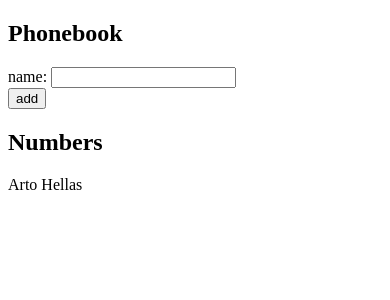
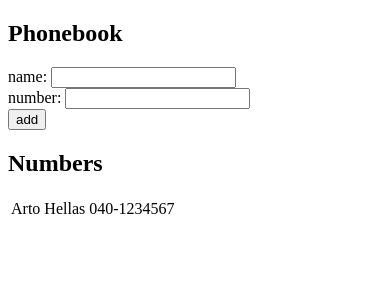
Before and after one commit to MostafaIn/fullStackOpen-2020, a React (Create React App) app in the folder part2/phonebook/: page / in a window 390 px wide. Shown: the top 300 px of the page. Built offline with nearby package versions, Linux system fonts and the light colour scheme.

Commit message:
2.8: The Phonebook Step3

```diff
--- a/part2/phonebook/src/App.js
+++ b/part2/phonebook/src/App.js
@@ -2,17 +2,14 @@ import React, { useState } from 'react'
 
 const App = () => {
   const [ persons, setPersons ] = useState([
-    { name: 'Arto Hellas' }
+    { name: 'Arto Hellas', number: '040-1234567' }
   ])
   const [ newName, setNewName ] = useState('')
-
-  const handleChange = (event) =>{
-      setNewName(event.target.value)
-  };
+  const [ newNumber, setNewNumber ] = useState('')
 
   const handleSubmit = (event) =>{
         event.preventDefault();
-        const newPerson = { name: newName}
+        const newPerson = { name: newName, number: newNumber}
         if(!newName || newName === ''){
             return alert('Enter your name')
           }
@@ -20,6 +17,7 @@ const App = () => {
 
         (checkName) ? alert(`${newName} is already added to phonebook`) : setPersons([...persons, newPerson]);
         setNewName('')
+        setNewNumber('')
   };
 
   return (
@@ -27,14 +25,24 @@ const App = () => {
       <h2>Phonebook</h2>
       <form onSubmit={handleSubmit}>
         <div>
-          name: <input value={newName} onChange={handleChange} />
+          name: <input value={newName} onChange={(e) => setNewName(e.target.value)} />
+        </div>
+        <div>
+        number: <input value={newNumber} onChange={(e) => setNewNumber(e.target.value)} />
         </div>
         <div>
           <button type="submit">add</button>
         </div>
       </form>
       <h2>Numbers</h2>
-        {persons.map( (person,index) => <p key={index}>{person.name}</p>)}
+      <table>
+        <tbody>
+          {persons.map( (person,index) => <tr  key={index}>
+              <td>{person.name}</td>
+              <td>{person.number}</td>
+          </tr>)}
+        </tbody>
+      </table>
     </div>
   )
 }
```
